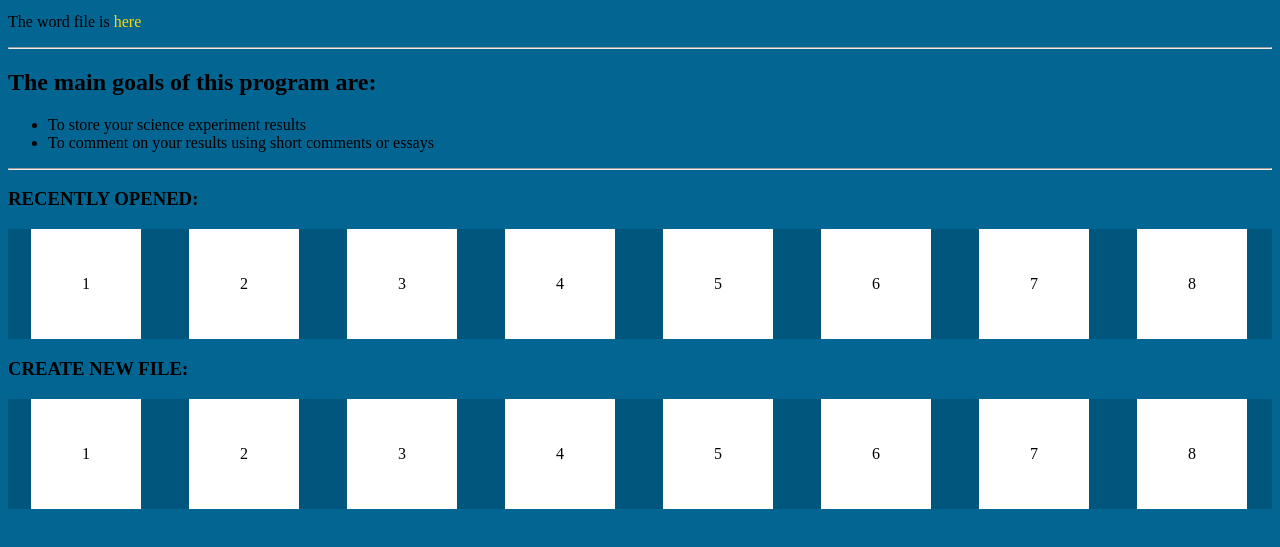
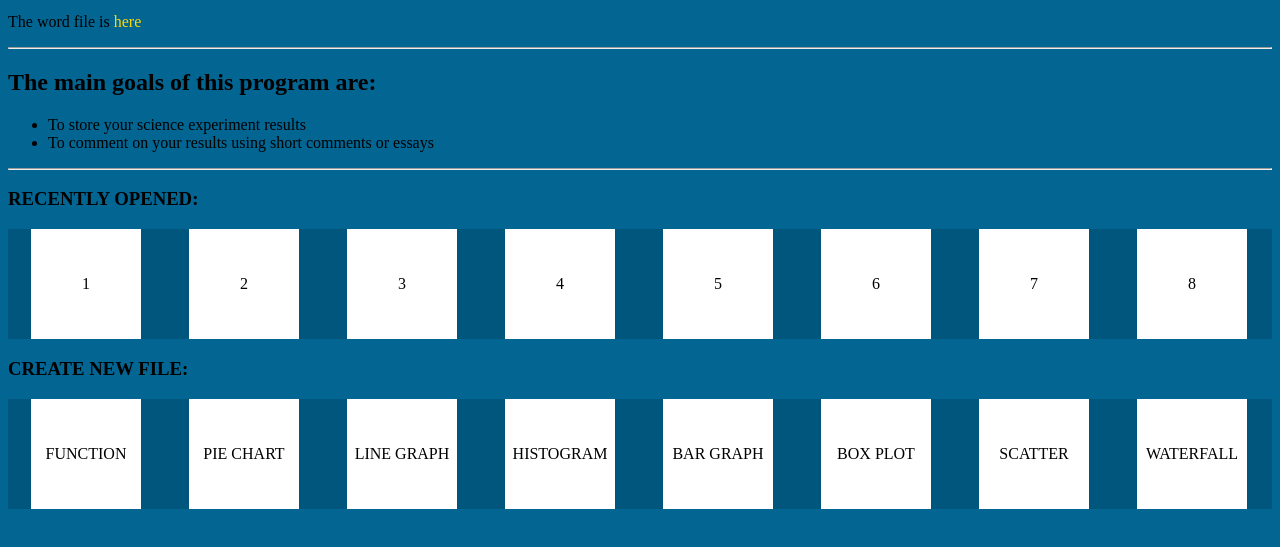
Before and after one commit to ChronoDragon/Coursework, a plain HTML site: page index.html in a window 1280 px wide. Shown: the part 193-740 px from the top of the page. Drawn offline with Linux system fonts and the light colour scheme.

Commit message:
Added files for graph creation.

```diff
--- a/index.html
+++ b/index.html
@@ -45,14 +45,14 @@
 
     <h3>CREATE NEW FILE:</h3>
     <div class="new">
-        <div class="nbox">1</div>
-        <div class="nbox">2</div>
-        <div class="nbox">3</div>
-        <div class="nbox">4</div>
-        <div class="nbox">5</div>
-        <div class="nbox">6</div>
-        <div class="nbox">7</div>
-        <div class="nbox">8</div>
+        <div class="nbox">FUNCTION</div>
+        <div class="nbox">PIE CHART</div>
+        <div class="nbox">LINE GRAPH</div>
+        <div class="nbox">HISTOGRAM</div>
+        <div class="nbox">BAR GRAPH</div>
+        <div class="nbox">BOX PLOT</div>
+        <div class="nbox">SCATTER</div>
+        <div class="nbox">WATERFALL</div>
     </div>
 </body>
 </html>
```
Also changed, not shown: New_Graphs/Bar_Graph.html (added), New_Graphs/box_plot.html (added), New_Graphs/function.html (added), New_Graphs/histogram.html (added), New_Graphs/line_graph.html (added), New_Graphs/pie_chart.html (added), New_Graphs/scatter.html (added), New_Graphs/waterfall.html (added).
